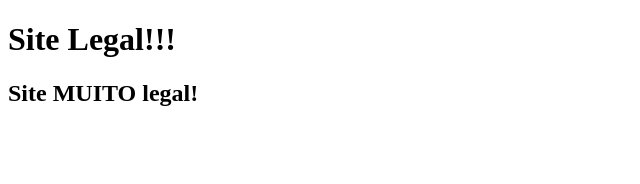
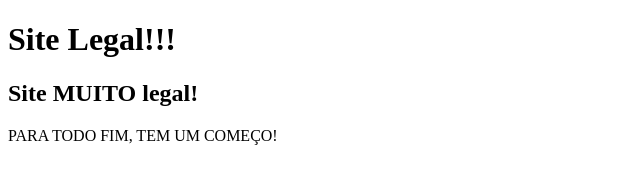
Before and after one commit to LarissLudymila/segundo_commit, a plain HTML site: page index.html in a window 1280 px wide. Shown: the whole page, without its empty margins (0-640 px from the left). Drawn offline with Linux system fonts and the light colour scheme.

Commit message:
terceiro_commit

```diff
--- a/index.html
+++ b/index.html
@@ -8,5 +8,6 @@
 <body>
     <h1>Site Legal!!!</h1>
     <h2>Site MUITO legal!</h2>
+    <p>PARA TODO FIM, TEM UM COMEÇO!</p>
 </body>
 </html>
```
